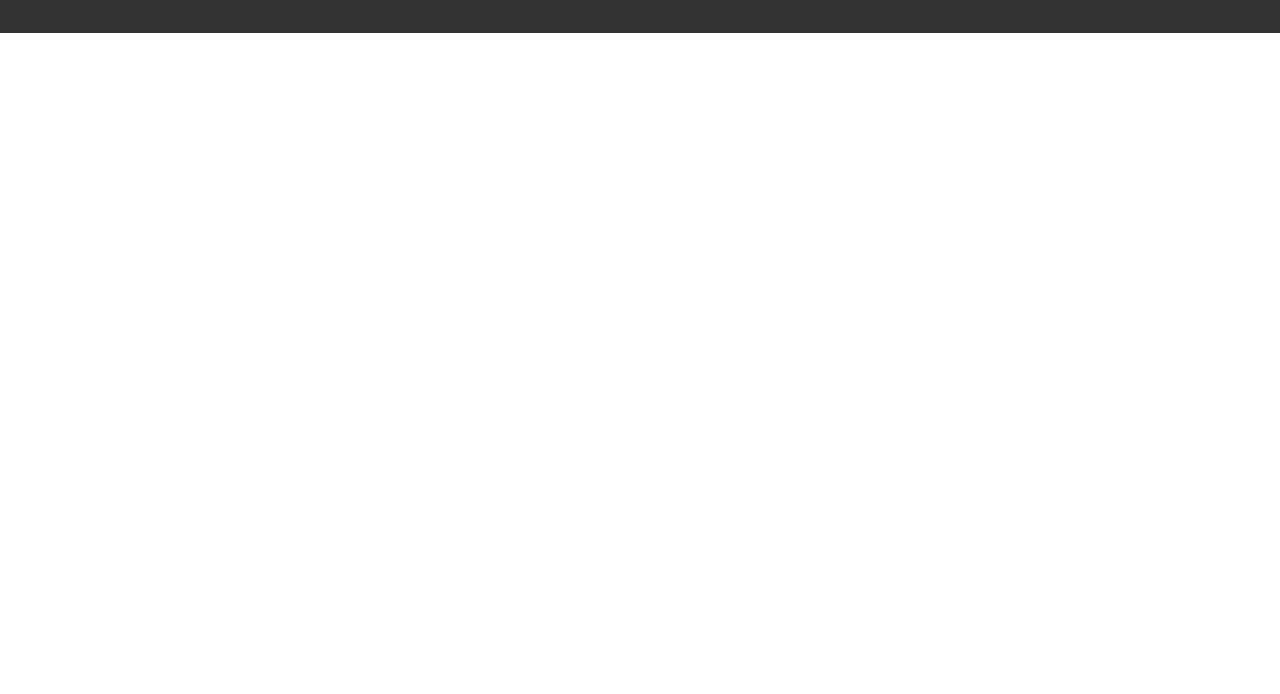
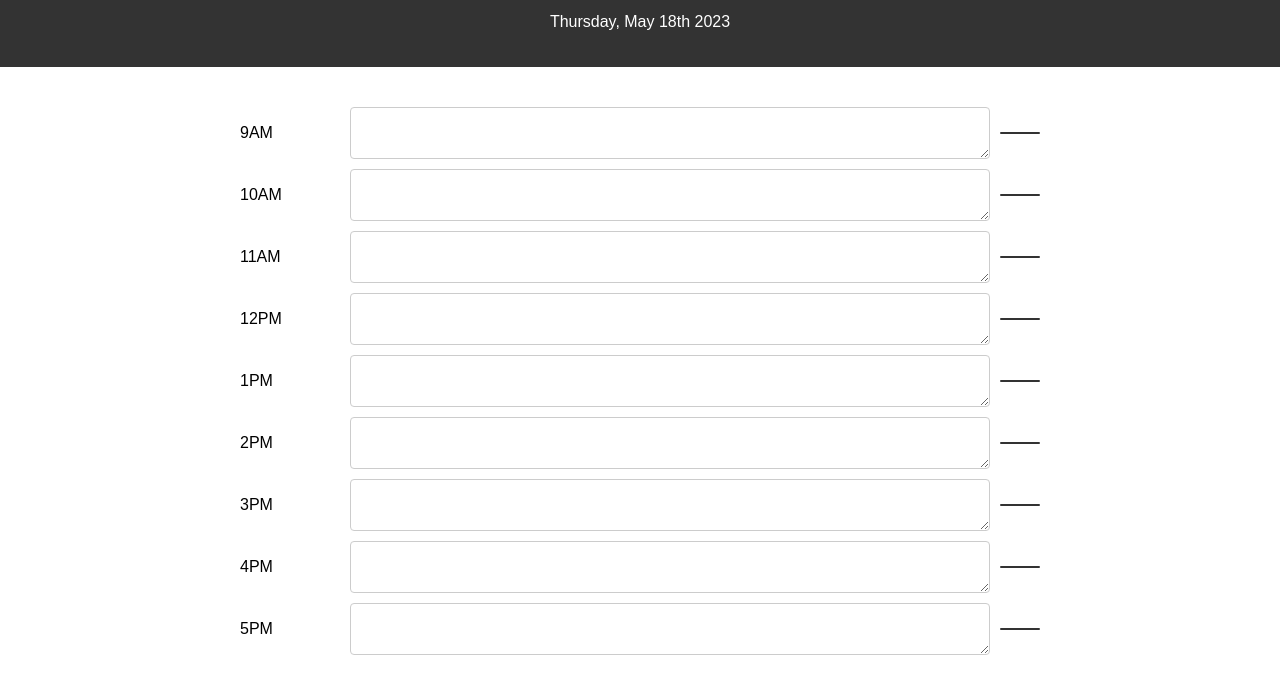
Before and after one commit to mandaark17/simple-event-planner, a plain HTML site: page index.html in a window 1280 px wide. Shown: the part 60-754 px from the top of the page. Drawn offline with nearby package versions, Linux system fonts and the light colour scheme.

Commit message:
fixed some bugs, added script CDNs

```diff
--- a/index.html
+++ b/index.html
@@ -17,7 +17,7 @@
   <main class="container">
     <!-- Time blocks will be dynamically added here -->
   </main>
-
+  <script src="https://ajax.googleapis.com/ajax/libs/jquery/3.6.4/jquery.min.js"></script>
   <script src="https://cdnjs.cloudflare.com/ajax/libs/moment.js/2.29.1/moment.min.js"></script>
   <script src="./assets/script.js"></script>
 </body>
```
